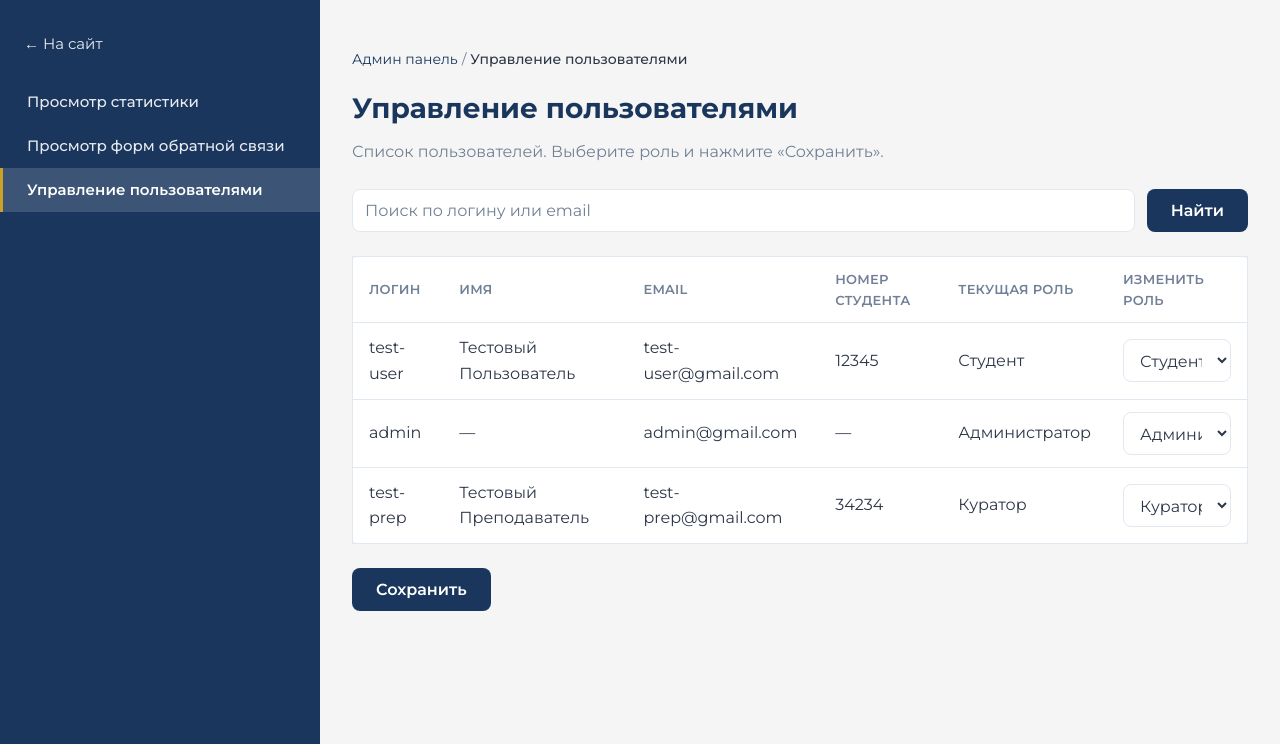
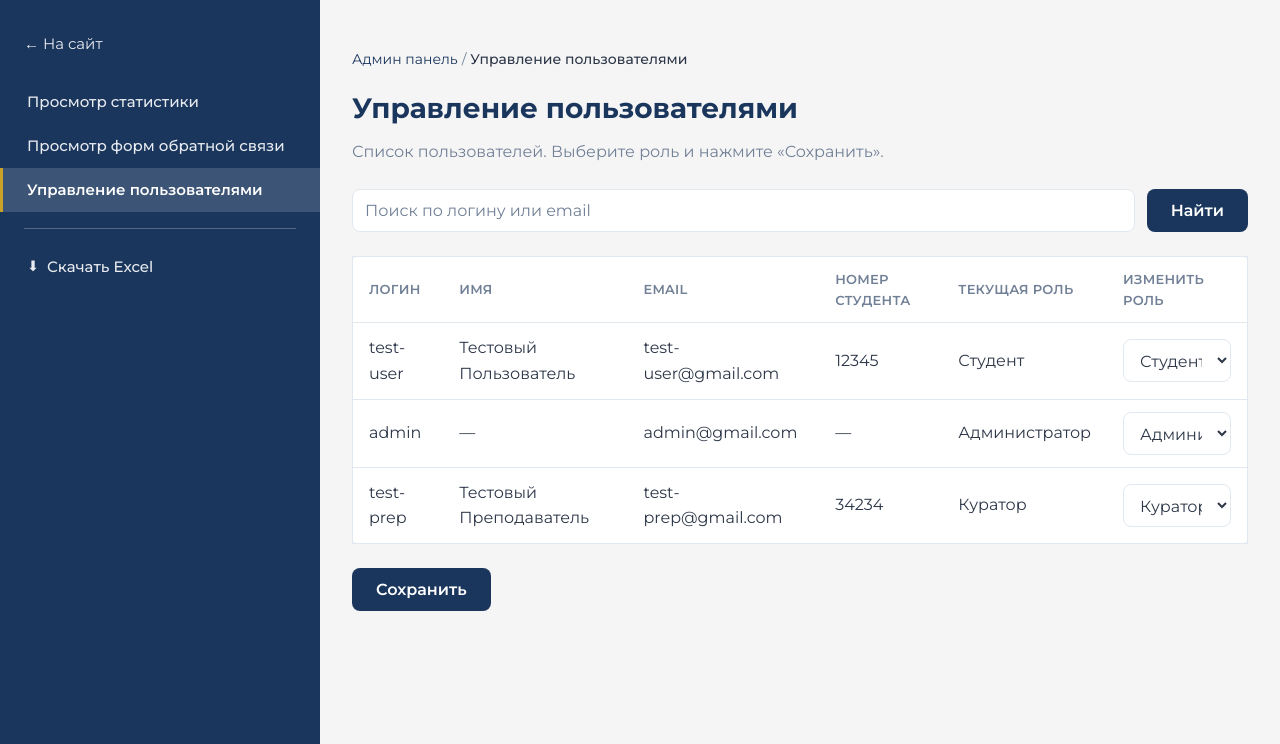
Before and after one commit to feedbacksys1/fbsys, a Django app: page /admin-panel/users/ in a window 1280 px wide. Shown: the top 744 px of the page. Run offline with Django 5.2, Linux system fonts and the light colour scheme; a user stored in the database is signed in; data comes from the database, SQL or seed files in the repository.

Commit message:
Added Excel download button to admin side navigation

```diff
--- a/static/css/style.css
+++ b/static/css/style.css
@@ -279,6 +279,16 @@ body.register-fullpage {
     margin-top: 1rem;
 }
 
+.admin-sidebar-separator {
+    height: 1px;
+    margin: 1rem 1.5rem;
+    background: rgba(255, 255, 255, 0.25);
+}
+
+.admin-sidebar-section {
+    margin-top: 0.5rem;
+}
+
 .admin-sidebar-link {
     display: block;
     padding: 0.625rem 1.5rem;
@@ -300,6 +310,16 @@ body.register-fullpage {
     color: var(--color-surface);
     border-left-color: var(--color-accent);
     font-weight: 600;
+}
+
+.admin-sidebar-link_export {
+    display: flex;
+    align-items: center;
+    gap: 0.5rem;
+}
+
+.admin-sidebar-icon {
+    font-size: 0.9rem;
 }
 
 .admin-main {
--- a/templates/admin_base.html
+++ b/templates/admin_base.html
@@ -20,6 +20,13 @@
                 <a href="{% url 'admin_feedback_list' %}" class="admin-sidebar-link {% if request.resolver_match.url_name == 'admin_feedback_list' %}active{% endif %}">Просмотр форм обратной связи</a>
                 <a href="{% url 'admin_users' %}" class="admin-sidebar-link {% if request.resolver_match.url_name == 'admin_users' %}active{% endif %}">Управление пользователями</a>
             </nav>
+            <div class="admin-sidebar-separator"></div>
+            <div class="admin-sidebar-section">
+                <a href="{% url 'admin_statistics_export' %}" class="admin-sidebar-link admin-sidebar-link_export">
+                    <span class="admin-sidebar-icon">⬇</span>
+                    <span>Скачать Excel</span>
+                </a>
+            </div>
         </aside>
         <main class="admin-main">
             {% include "includes/breadcrumb.html" %}
```
Also changed, not shown: app/settings.py (+18 -18 lines).
